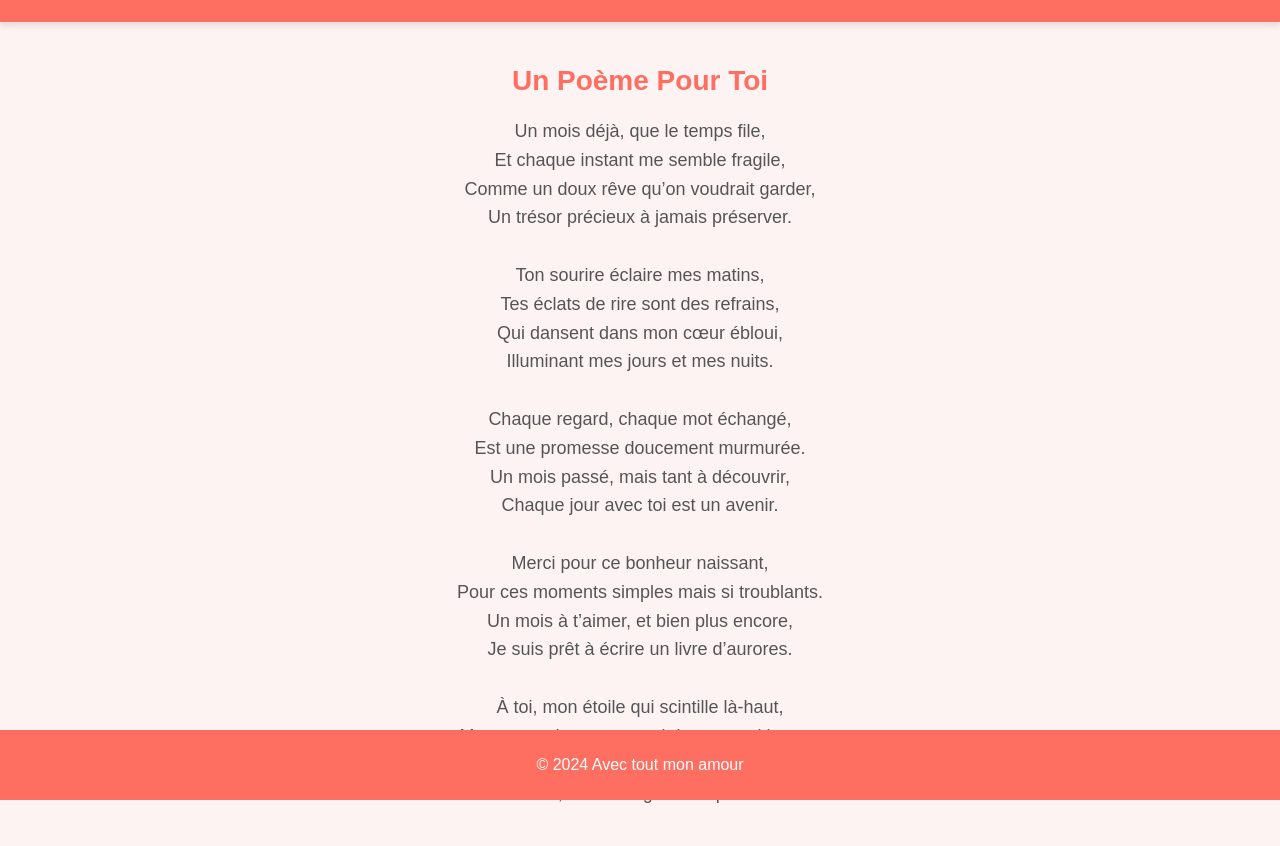
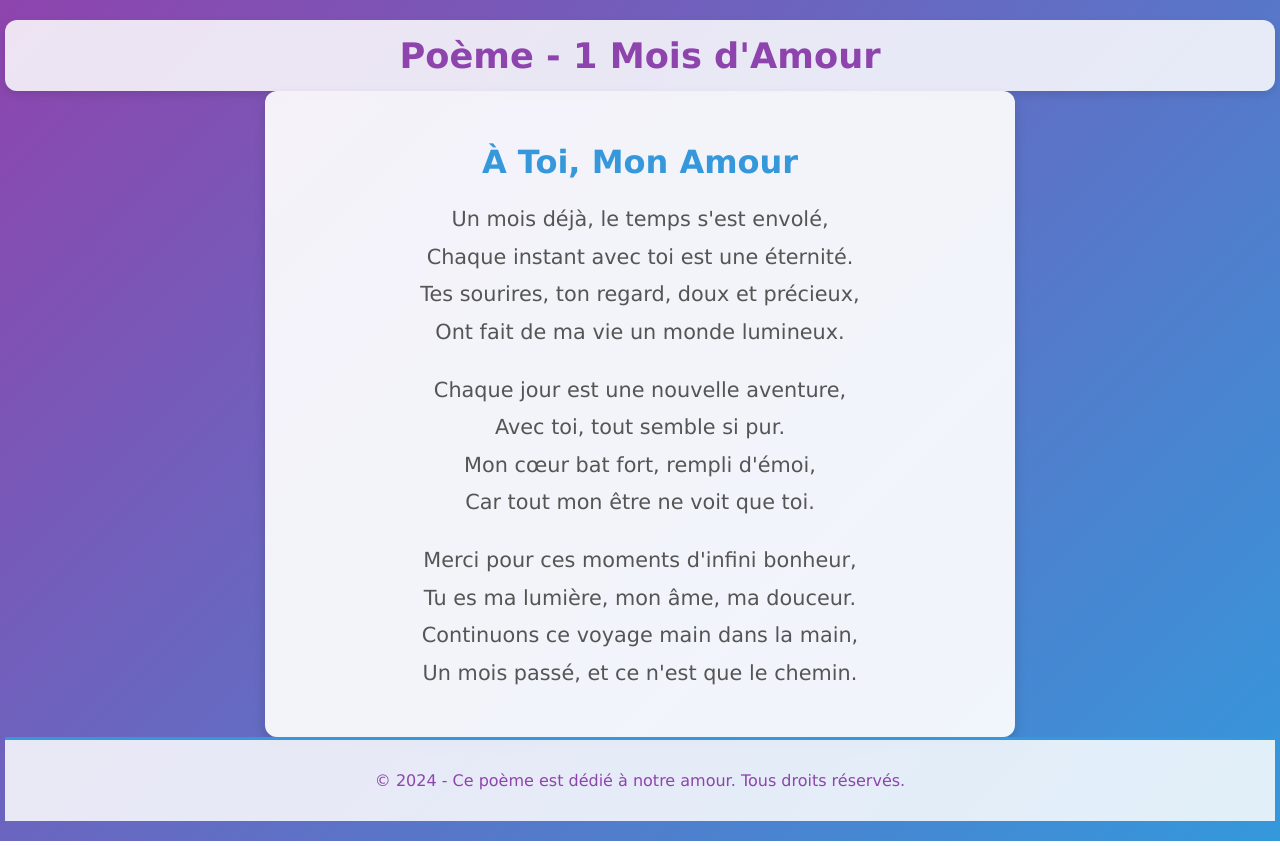
Before and after one commit to Kalvizz-ytb/1month, a plain HTML site: page surprise.html in a window 1280 px wide. Drawn offline with Linux system fonts and the light colour scheme.

Commit message:
Update surprise.html

```diff
--- a/surprise.html
+++ b/surprise.html
@@ -3,100 +3,119 @@
 <head>
     <meta charset="UTF-8">
     <meta name="viewport" content="width=device-width, initial-scale=1.0">
-    <title>1 Mois Ensemble</title>
+    <title>Poème - 1 Mois d'Amour</title>
     <style>
         body {
             margin: 0;
-            font-family: Arial, sans-serif;
+            font-family: 'Verdana', sans-serif;
             color: #333;
-            background: #fef3f3;
+            background: linear-gradient(135deg, #8e44ad, #3498db);
             display: flex;
             flex-direction: column;
             align-items: center;
             justify-content: center;
-            height: 100vh;
+            min-height: 100vh;
+            padding: 20px;
+            box-sizing: border-box;
         }
 
         header {
             text-align: center;
-            background: #ff6f61;
-            color: white;
+            background: rgba(255, 255, 255, 0.85);
+            color: #8e44ad;
             width: 100%;
-            padding: 20px 0;
-            box-shadow: 0 4px 6px rgba(0, 0, 0, 0.1);
+            padding: 15px;
+            box-shadow: 0 4px 8px rgba(0, 0, 0, 0.1);
+            border-radius: 12px;
         }
 
         header h1 {
             margin: 0;
-            font-size: 24px;
+            font-size: 2.2rem;
+            font-weight: bold;
         }
 
         main {
             text-align: center;
-            max-width: 800px;
-            padding: 20px;
+            max-width: 700px;
+            width: 100%;
+            padding: 25px;
+            background: rgba(255, 255, 255, 0.92);
+            border-radius: 12px;
+            box-shadow: 0 6px 12px rgba(0, 0, 0, 0.15);
         }
 
         main h2 {
-            font-size: 28px;
-            color: #ff6f61;
+            font-size: 2rem;
+            color: #3498db;
             margin-bottom: 20px;
         }
 
         main p {
-            font-size: 18px;
-            line-height: 1.6;
+            font-size: 1.3rem;
+            line-height: 1.8;
             color: #555;
+            margin-bottom: 20px;
         }
 
         footer {
             text-align: center;
-            padding: 10px;
-            background: #ff6f61;
-            color: white;
+            padding: 15px;
+            background: rgba(255, 255, 255, 0.85);
+            color: #8e44ad;
             width: 100%;
-            position: absolute;
-            bottom: 0;
+            border-top: 3px solid #3498db;
+            font-size: 1rem;
+        }
+
+        @media (max-width: 600px) {
+            header h1 {
+                font-size: 1.8rem;
+            }
+
+            main h2 {
+                font-size: 1.7rem;
+            }
+
+            main p {
+                font-size: 1rem;
+            }
+
+            footer {
+                font-size: 0.9rem;
+            }
         }
     </style>
 </head>
 <body>
     <header>
-        <h1>Un Mois Avec Toi</h1>
+        <h1>Poème - 1 Mois d'Amour</h1>
     </header>
 
     <main>
-        <h2>Un Poème Pour Toi</h2>
+        <h2>À Toi, Mon Amour</h2>
         <p>
-            Un mois déjà, que le temps file,<br>
-            Et chaque instant me semble fragile,<br>
-            Comme un doux rêve qu’on voudrait garder,<br>
-            Un trésor précieux à jamais préserver.<br><br>
-
-            Ton sourire éclaire mes matins,<br>
-            Tes éclats de rire sont des refrains,<br>
-            Qui dansent dans mon cœur ébloui,<br>
-            Illuminant mes jours et mes nuits.<br><br>
-
-            Chaque regard, chaque mot échangé,<br>
-            Est une promesse doucement murmurée.<br>
-            Un mois passé, mais tant à découvrir,<br>
-            Chaque jour avec toi est un avenir.<br><br>
-
-            Merci pour ce bonheur naissant,<br>
-            Pour ces moments simples mais si troublants.<br>
-            Un mois à t’aimer, et bien plus encore,<br>
-            Je suis prêt à écrire un livre d’aurores.<br><br>
-
-            À toi, mon étoile qui scintille là-haut,<br>
-            Mon cœur chante pour toi des mots si beaux.<br>
-            Un mois d’amour, et déjà l’évidence :<br>
-            Avec toi, tout a un goût d’espérance.<br>
+            Un mois déjà, le temps s'est envolé,<br>
+            Chaque instant avec toi est une éternité.<br>
+            Tes sourires, ton regard, doux et précieux,<br>
+            Ont fait de ma vie un monde lumineux.
+        </p>
+        <p>
+            Chaque jour est une nouvelle aventure,<br>
+            Avec toi, tout semble si pur.<br>
+            Mon cœur bat fort, rempli d'émoi,<br>
+            Car tout mon être ne voit que toi.
+        </p>
+        <p>
+            Merci pour ces moments d'infini bonheur,<br>
+            Tu es ma lumière, mon âme, ma douceur.<br>
+            Continuons ce voyage main dans la main,<br>
+            Un mois passé, et ce n'est que le chemin.
         </p>
     </main>
 
     <footer>
-        <p>&copy; 2024 Avec tout mon amour</p>
+        <p>&copy; 2024 - Ce poème est dédié à notre amour. Tous droits réservés.</p>
     </footer>
 </body>
 </html>
```
